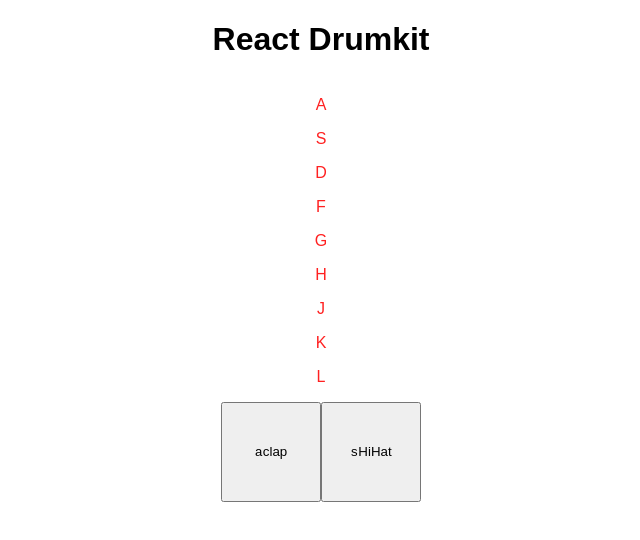
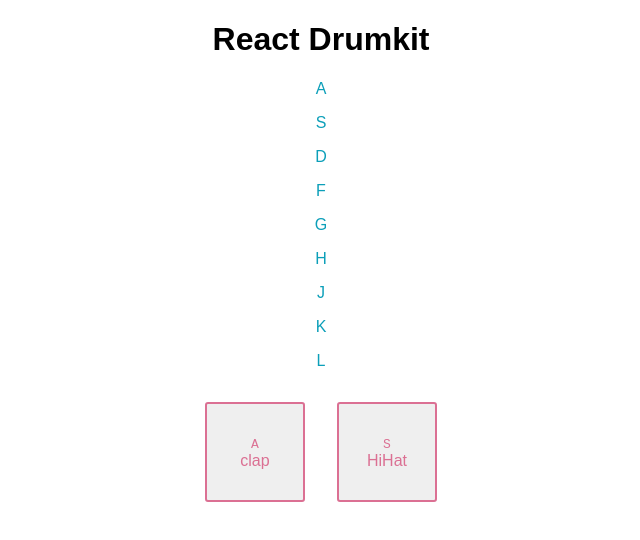
Before and after one commit to Mozl/react-drumkit, a React (Create React App) app in the folder react-drumkit/: page / in a window 1280 px wide. Shown: the top 540 px of the page, without its empty margins (319-959 px from the left). Built offline with nearby package versions, Linux system fonts and the light colour scheme.

Commit message:
added styled components package and styled buttons

```diff
--- a/react-drumkit/src/App.css
+++ b/react-drumkit/src/App.css
@@ -1,17 +1,13 @@
-.App {
-  text-align: center;
-}
-
 .App-logo {
   animation: App-logo-spin infinite 20s linear;
   height: 80px;
 }
 
 .App-header {
-  background-color: #222;
+  background-color: rgb(12, 120, 153);
   height: 150px;
   padding: 20px;
-  color: white;
+  color: rgb(12, 159, 185);
 }
 
 .App-title {
--- a/react-drumkit/src/App.js
+++ b/react-drumkit/src/App.js
@@ -1,14 +1,35 @@
 import React, { Component } from 'react';
 import PropTypes from 'prop-types';
 import './App.css';
+import styled from 'styled-components';
 
 import clap from '/Users/louismoselhi/Projects/react-drumkit/react-drumkit/src/sounds/clap.wav';
 import hihat from '/Users/louismoselhi/Projects/react-drumkit/react-drumkit/src/sounds/hihat.wav';
+import kick from '/Users/louismoselhi/Projects/react-drumkit/react-drumkit/src/sounds/kick.wav';
+
+const LetterStyle = styled.div`
+  text-align: center;
+  color: rgb(12, 159, 185);
+  display: 'inline-block';
+`;
+
+const ButtonStyle = styled.button`
+  color: palevioletred;
+  font-size: 1em;
+  margin: 1em;
+  padding: 0.25em 1em;
+  border: 2px solid palevioletred;
+  border-radius: 3px;
+`;
+
+const AppStyle = styled.div`
+  text-align: center;
+`;
 
 class Letter extends Component {
   render() {
     return (
-      <div className="Letter" style={{color: '#FF2121', display: 'inline-block'}}>
+      <LetterStyle>
         <p>A</p>
         <p>S</p>
         <p>D</p>
@@ -18,7 +39,7 @@ class Letter extends Component {
         <p>J</p>
         <p>K</p>
         <p>L</p>
-      </div>
+      </LetterStyle>
     );
   }
 }
@@ -60,14 +81,12 @@ class DrumKit extends Component {
     const { style, bigText, smallText, className } = this.props;
     const isPlaying = this.state.isPlaying ? `${className} isPlaying` : `${className}`;
     return (
-      <button
-        onClick={this._playSound}
-        onTransitionEnd={this._onTransitionEnd}
-        className={isPlaying}
-        style={style}>
+      <ButtonStyle>
+
         <kbd>{smallText}</kbd>
+        <br />
         <span>{bigText}</span>
-      </button>
+      </ButtonStyle>
     );
   }
 }
@@ -83,20 +102,21 @@ DrumKit.propTypes = {
 };
 
 class Home extends Component {
+
   render() {
     return (
       <div>
-        <div className="one">
+        <div className="drums">
           <DrumKit
             className="drumKit clap"
-            smallText="a"
+            smallText="A"
             bigText="clap"
             code={65}
             source={clap}
           />
           <DrumKit
             className="drumKit hihat"
-            smallText="s"
+            smallText="S"
             bigText="HiHat"
             code={83}
             source={hihat}
@@ -110,11 +130,11 @@ class Home extends Component {
 class App extends Component {
   render() {
     return (
-      <div className="App">
-      <h1>React Drumkit</h1>
-      <Letter />
-      <Home />
-      </div>
+      <AppStyle>
+        <h1>React Drumkit</h1>
+        <Letter />
+        <Home />
+      </AppStyle>
     );
   }
 }
```
Also changed, not shown: 2 other files (tests, documents, lock files or other folders).
